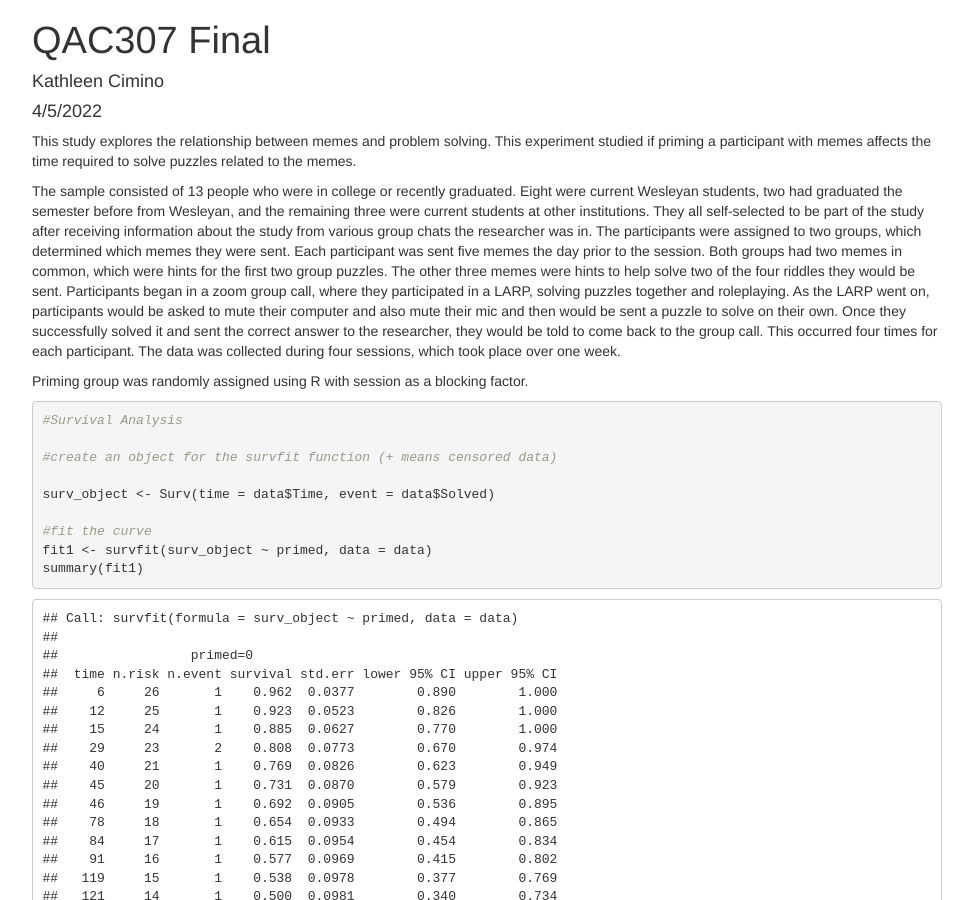
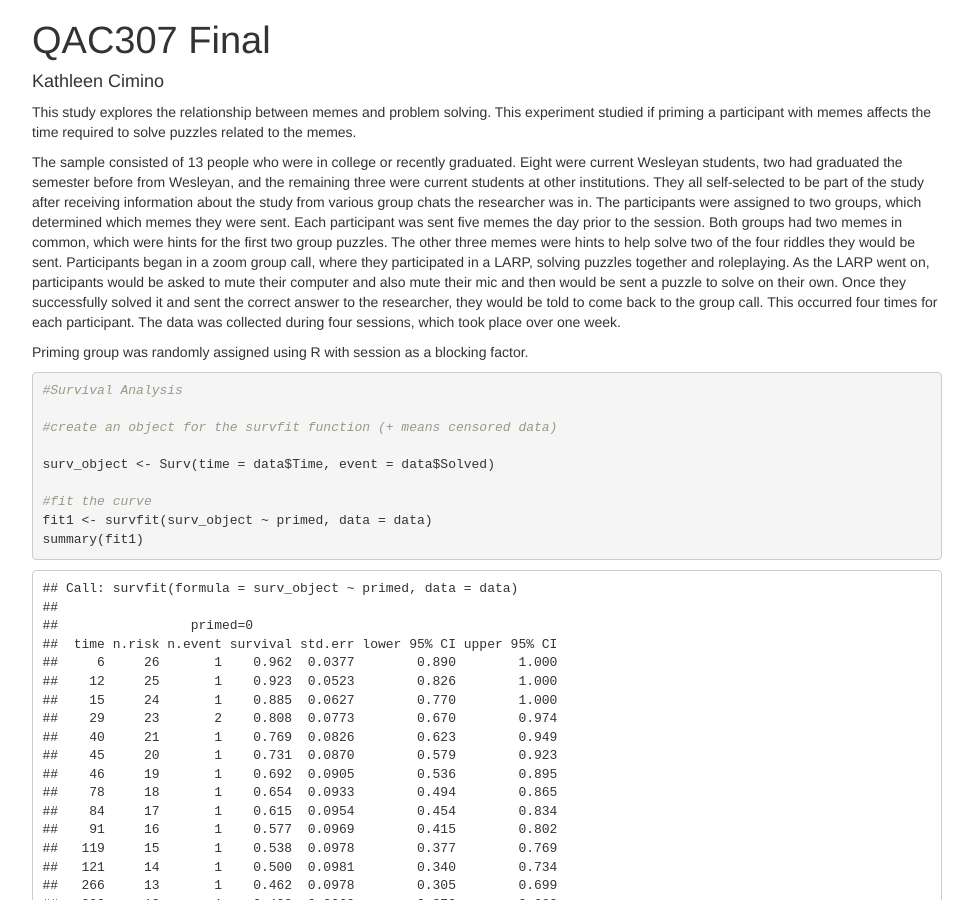
Before and after one commit to kcimino/kcimino.github.io, a Jekyll site: the page pdf/QAC307Revisit.html, which Jekyll copies as it is, in a window 1280 px wide and 900 px high. Shown: the whole window, without its empty margins (153-1126 px from the left). Built offline with Jekyll 4.4.1, drawn with Linux system fonts in a browser that asks for light colours.

Commit message:
Update QAC307Revisit.html

```diff
--- a/pdf/QAC307Revisit.html
+++ b/pdf/QAC307Revisit.html
@@ -166,7 +166,7 @@ pre code {
 
 <h1 class="title toc-ignore">QAC307 Final</h1>
 <h4 class="author">Kathleen Cimino</h4>
-<h4 class="date">4/5/2022</h4>
+
 
 </div>
 
```
